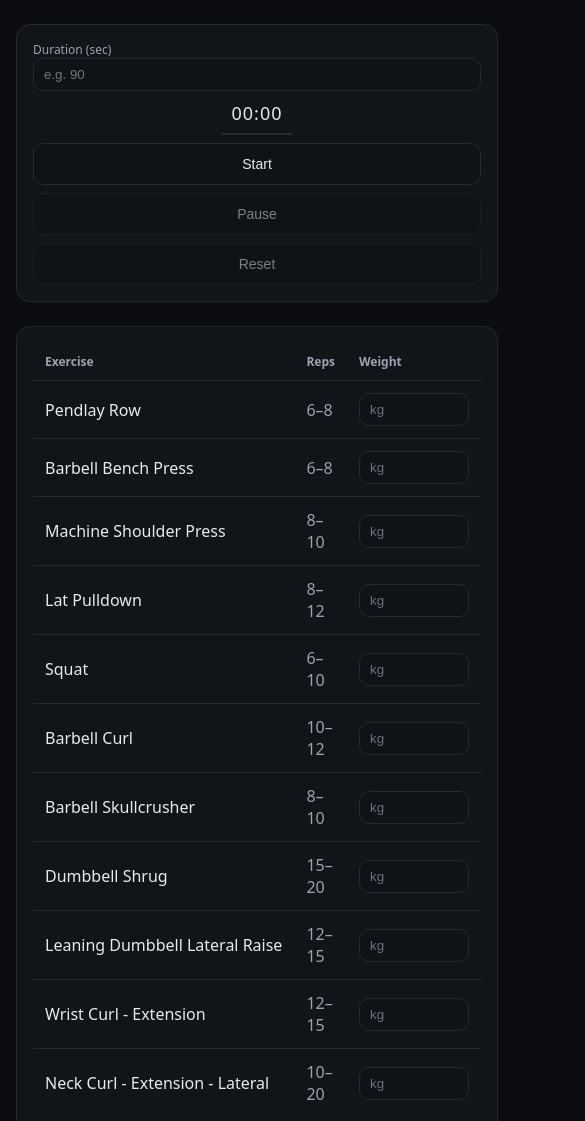
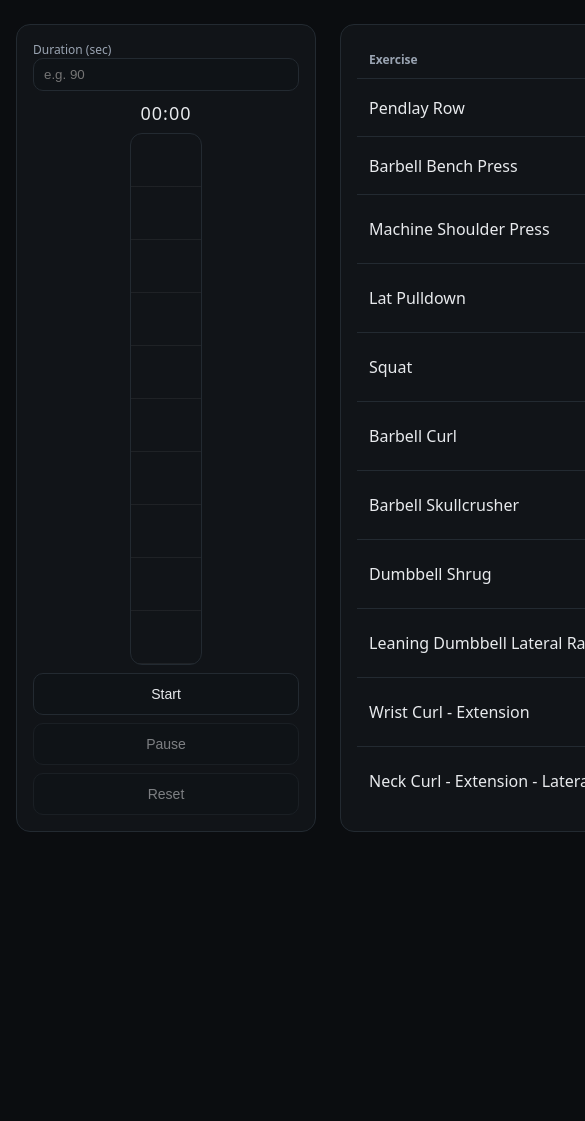
Before and after one commit to VincEmbedded/VincEmbedded.github.io, a plain HTML site: page index.html in a window 390 px wide. Shown: the top 1121 px of the page, 585 px wide, since content can reach past the window. After the commit the page ends 868 px from the top, so only its background shows below. Drawn offline with Linux system fonts and the light colour scheme.

Commit message:
Enhance responsive layout with min-height for vbar-wrap
Added a minimum height to the vertical bar wrapper in responsive layout.

```diff
--- a/index.html
+++ b/index.html
@@ -13,7 +13,10 @@
 
     /* layout */
     .layout{ display:grid; grid-template-columns: 300px 1fr; gap:24px; align-items:stretch; }
-    @media (max-width: 900px){ .layout{ grid-template-columns:1fr; } }
+@media (max-width: 900px){
+  .vbar-wrap { min-height: clamp(180px, 35vh, 320px); }
+}
+
 
     /* cards */
     .card{ background:var(--panel); border:1px solid var(--line); border-radius:14px; padding:16px; height:100%; display:flex; flex-direction:column; }
```
